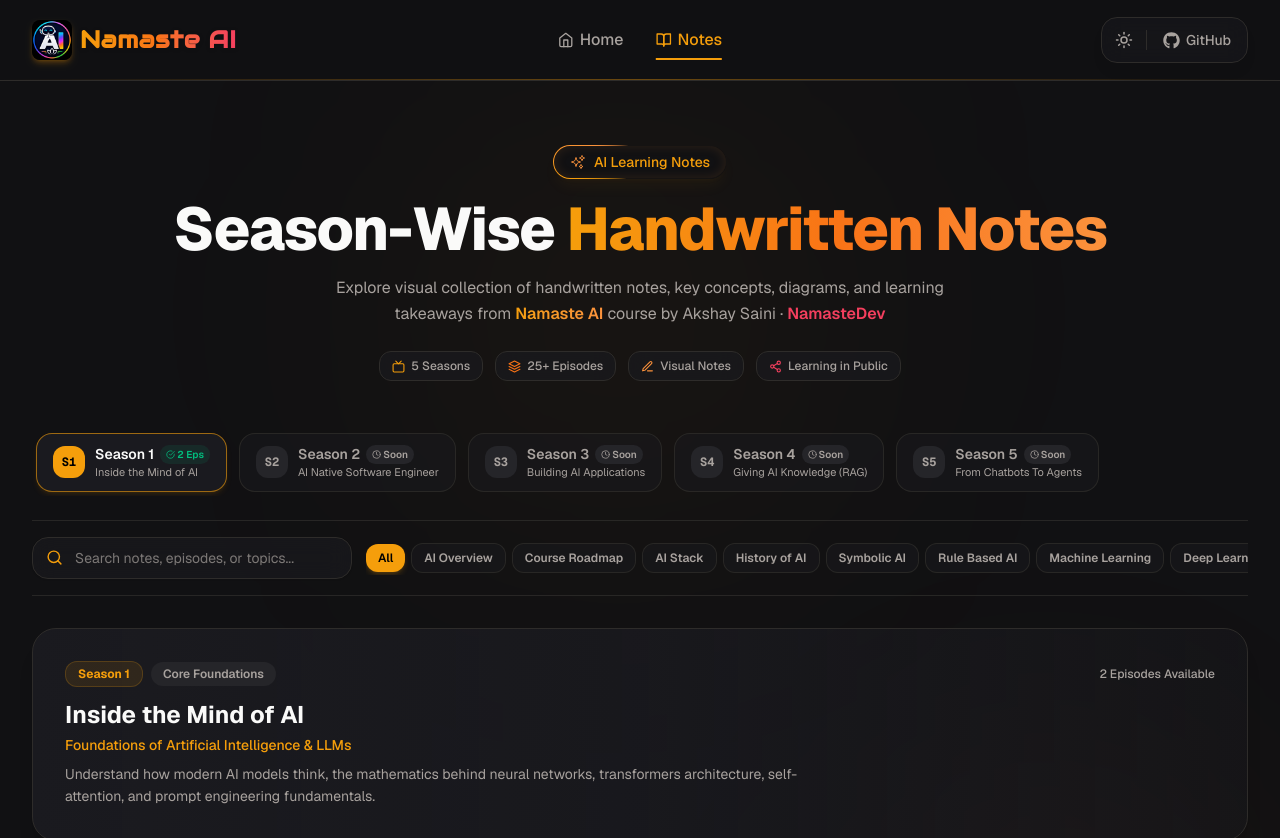
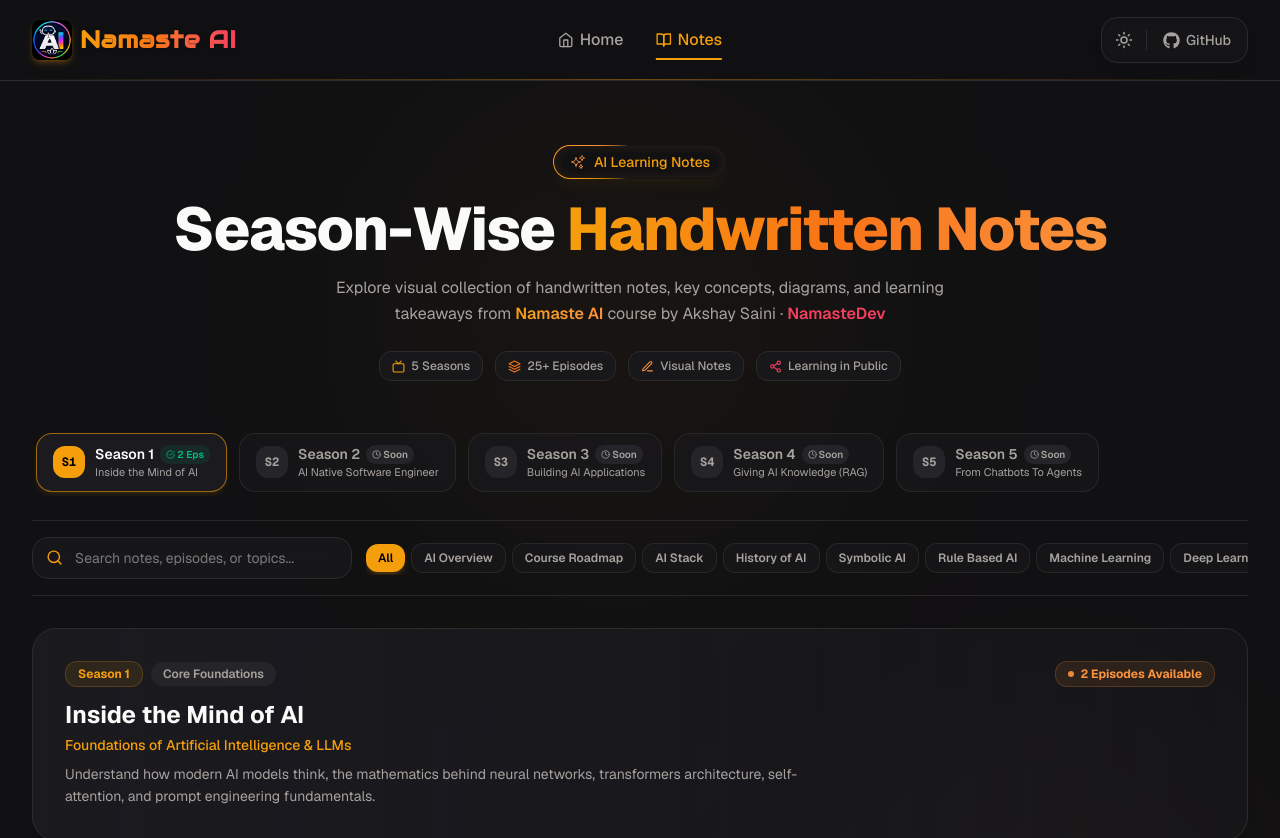
Before and after one commit to ThunderKhan/Namaste-AI, a Next.js app: page /notes in a window 1280 px wide. Shown: the top 838 px of the page. Built offline with nearby package versions, Linux system fonts and the light colour scheme.

Commit message:
feat: implement NotesViewerModal and SeasonBanner components for viewing episode study notes

```diff
--- a/src/components/notes/NotesViewerModal.tsx
+++ b/src/components/notes/NotesViewerModal.tsx
@@ -168,7 +168,7 @@
                   target="_blank"
                   rel="noopener noreferrer"
                   className="inline-flex h-7 w-7 sm:h-9 sm:w-9 cursor-pointer items-center justify-center rounded-lg sm:rounded-xl border border-border bg-surface/70 text-text-muted hover:bg-hover hover:text-primary transition-colors"
-                  title="Open Original Image in New Tab"
+                  title="Open Notes in New Tab"
                 >
                   <FiMaximize2 className="size-3.5 sm:size-4" />
                 </a>
@@ -179,7 +179,7 @@
                   href={currentPage.imageUrl}
                   download={`Namaste-AI-S${season?.seasonNumber}-EP${episode.episodeNumber}-Page${currentPageIndex + 1}.webp`}
                   className="inline-flex h-7 w-7 sm:h-9 sm:w-9 cursor-pointer items-center justify-center rounded-lg sm:rounded-xl border border-border bg-surface/70 text-text-muted hover:bg-hover hover:text-primary transition-colors"
-                  title="Download Note Page"
+                  title="Download Notes"
                 >
                   <FiDownload className="size-3.5 sm:size-4" />
                 </a>
@@ -189,8 +189,8 @@
                 type="button"
                 onClick={onClose}
                 className="inline-flex h-8 w-8 sm:h-9 sm:w-9 cursor-pointer items-center justify-center rounded-xl border border-highlight/40 bg-highlight/10 text-highlight hover:bg-highlight hover:text-white hover:scale-110 hover:shadow-lg hover:shadow-highlight/25 backdrop-blur-md transition-all duration-200"
-                aria-label="Close notes viewer"
-                title="Close notes viewer"
+                aria-label="Close Notes Viewer"
+                title="Close Notes Viewer"
               >
                 <FiX className="size-4 sm:size-4.5" />
               </button>
--- a/src/components/notes/SeasonBanner.tsx
+++ b/src/components/notes/SeasonBanner.tsx
@@ -20,7 +20,8 @@
           </span>
         </div>
 
-        <span className="text-xs font-medium text-text-muted">
+        <span className="inline-flex items-center gap-1.5 rounded-xl bg-accent/10 px-3 py-1 text-xs font-bold text-accent border border-accent/20">
+          <span className="h-1.5 w-1.5 rounded-full bg-accent animate-pulse" />
           {episodesCount} {episodesCount === 1 ? "Episode" : "Episodes"} Available
         </span>
       </div>
```
